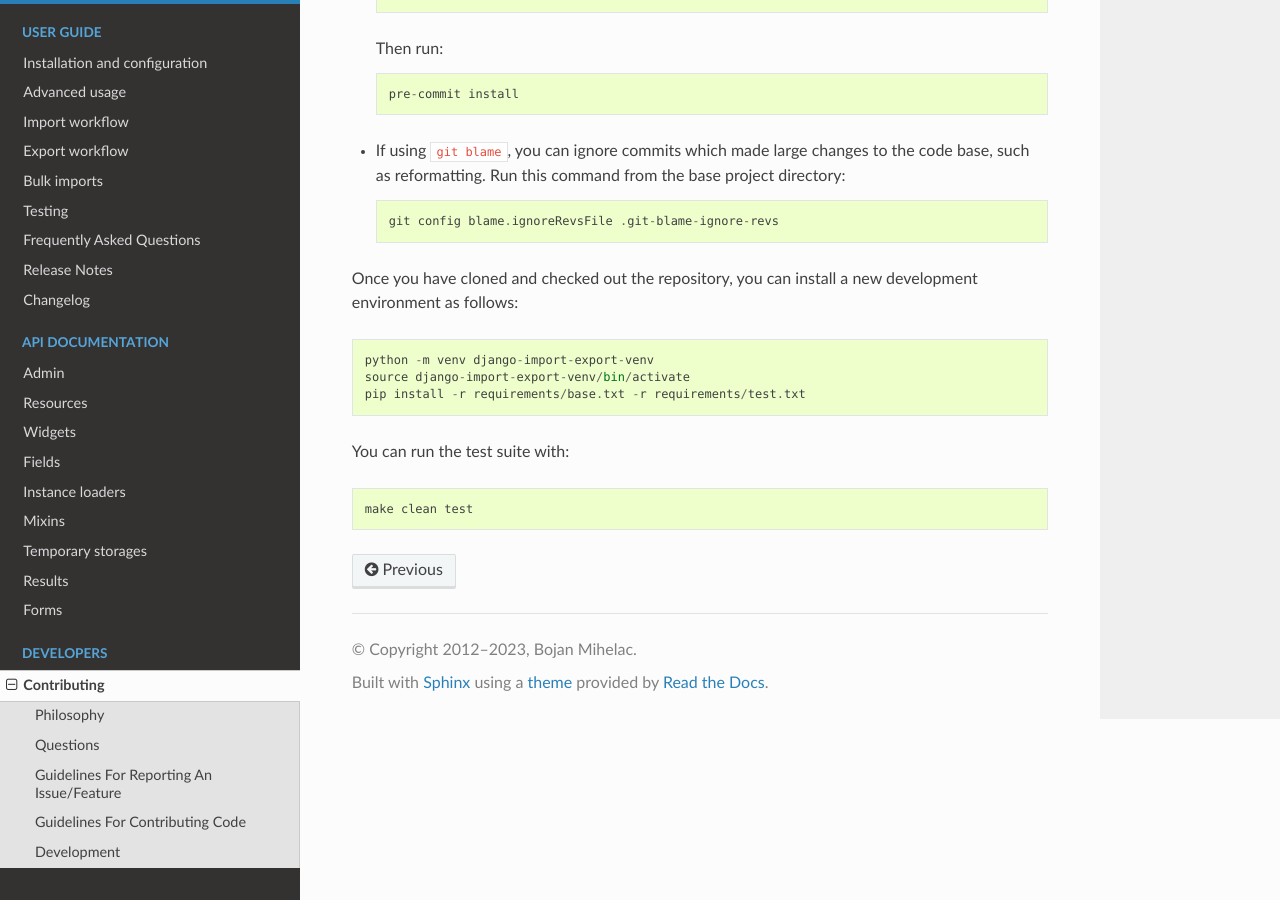
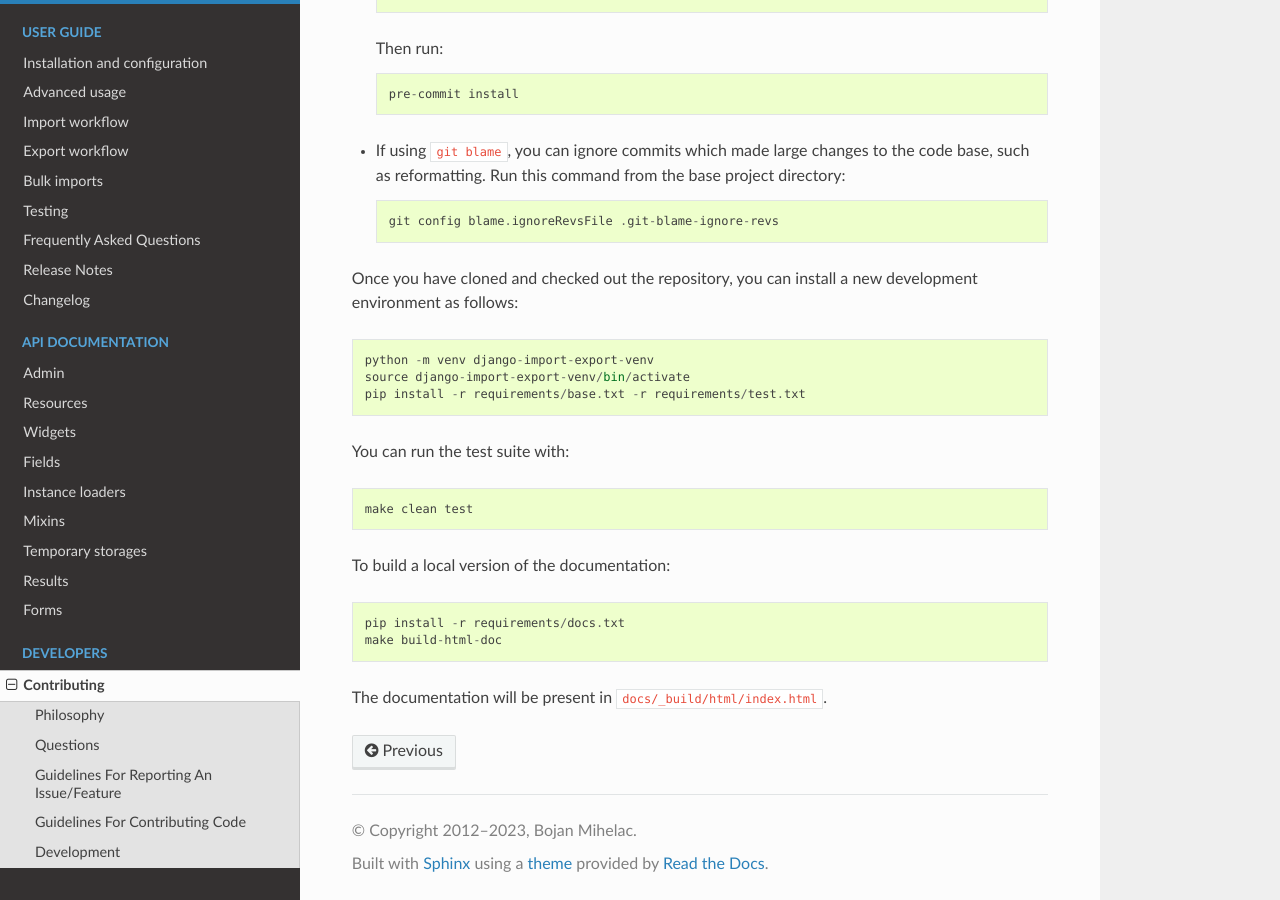
Before and after one commit to django-import-export/django-import-export, a Sphinx documentation site: the page built from docs/contributing.rst, in a window 1280 px wide and 900 px high, scrolled down 2547 px. Built offline with Sphinx 7.4.7 and the Read the Docs theme 2.0.0, drawn with Linux system fonts in a browser that asks for light colours; pages that are not in the unit, such as notebooks, are missing from menus; the version number could not be read and is left out.

Commit message:
updated docs

```diff
--- a/docs/contributing.rst
+++ b/docs/contributing.rst
@@ -162,3 +162,10 @@ Once you have cloned and checked out the repository, you can install a new devel
 You can run the test suite with::
 
   make clean test
+
+To build a local version of the documentation::
+
+  pip install -r requirements/docs.txt
+  make build-html-doc
+
+The documentation will be present in ``docs/_build/html/index.html``.
--- a/docs/release_notes.rst
+++ b/docs/release_notes.rst
@@ -315,6 +315,9 @@ Parameter changes
 If you have subclassed one of the :mod:`~import_export.forms` then you may need to
 modify the parameters passed to constructors.
 
+The ``input_format`` field of :class:`~import_export.forms.ImportForm` has been moved to the parent class
+(:class:`~import_export.forms.ImportExportFormBase`) and renamed to ``format``.
+
 Parameter changes
 ^^^^^^^^^^^^^^^^^
 
```
